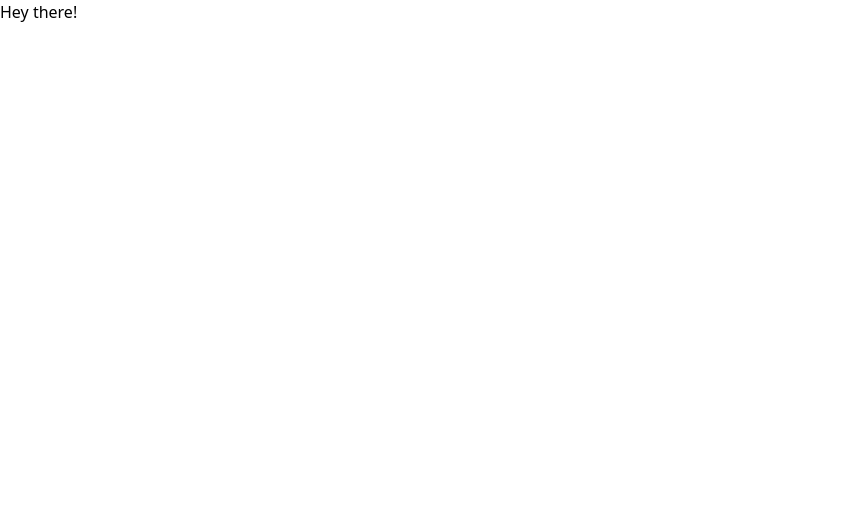
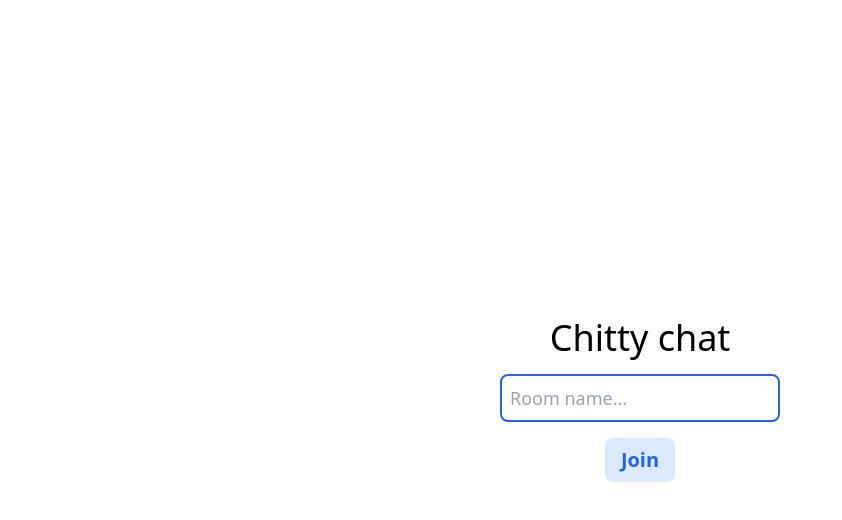
Before and after one commit to HawKyre/chittychat-client, a Next.js app: page / in a window 1280 px wide. Shown: the top 520 px of the page, without its empty margins (0-842 px from the left). Built offline with nearby package versions, Linux system fonts and the light colour scheme; no server answers.

Commit message:
Start chat implementation

```diff
--- a/package.json
+++ b/package.json
@@ -18,6 +18,7 @@
     "next": "11.1.2",
     "react": "17.0.2",
     "react-dom": "17.0.2",
+    "socket.io-client": "^4.3.2",
     "ts-node": "^10.3.0"
   },
   "devDependencies": {
--- /dev/null
+++ b/src/components/home/Home.tsx
@@ -0,0 +1,36 @@
+import { useState } from 'react';
+
+interface HomeProps {
+	joinRoom: (roomName: string) => void;
+}
+
+const Home: React.FC<HomeProps> = ({ joinRoom }) => {
+	const [roomInput, setRoomInput] = useState('');
+	return (
+		<div className="h-screen flex flex-col gap-y-4 items-center justify-center">
+			<h1 className="text-4xl">Chitty chat</h1>
+			<input
+				className="p-2 border-blue-600 border-2 text-lg rounded-lg"
+				type="text"
+				placeholder="Room name..."
+				value={roomInput}
+				onChange={(e) => {
+					setRoomInput(e.target.value);
+				}}
+			/>
+			<button
+				className="px-4 py-2 bg-blue-100 text-blue-600 hover:text-white hover:bg-blue-600 transition font-bold text-xl rounded-lg"
+				disabled={roomInput === ''}
+				onClick={() => {
+					console.log(roomInput);
+
+					if (roomInput !== '') joinRoom(roomInput);
+				}}
+			>
+				Join
+			</button>
+		</div>
+	);
+};
+
+export default Home;
--- /dev/null
+++ b/src/components/rooms/RoomChat.tsx
@@ -0,0 +1,49 @@
+import { useState } from 'react';
+import { ChatMessage } from 'types/socket';
+
+interface RoomChatProps {
+	sendMessage: (message: string) => void;
+	messages: ChatMessage[];
+	roomName: string;
+}
+
+const RoomChat: React.FC<RoomChatProps> = ({
+	messages,
+	sendMessage,
+	roomName,
+}) => {
+	const [message, setMessage] = useState('');
+	return (
+		<div className="flex flex-col items-center h-screen w-full py-4 px-8 gap-y-4">
+			<h2 className="text-4xl">{roomName}</h2>
+			<div className="flex-grow flex flex-col items-end border rounded p-4 border-black w-full">
+				{messages.map((m) => {
+					return <p key={m.date.getTime()}>{m.message}</p>;
+				})}
+			</div>
+			<input
+				type="text"
+				onClick={(e) => {
+					sendMessage(e.currentTarget.value);
+					setMessage('');
+				}}
+				placeholder="Message..."
+				className="w-full border border-black p-2 text-lg rounded"
+				onChange={(e) => {
+					setMessage(e.target.value);
+				}}
+				value={message}
+				onKeyPress={(e) => {
+					console.log(e.key);
+
+					if (e.key === 'Enter') {
+						sendMessage(message);
+						setMessage('');
+					}
+				}}
+			/>
+		</div>
+	);
+};
+
+export default RoomChat;
--- /dev/null
+++ b/src/components/rooms/RoomNavigator.tsx
@@ -0,0 +1,29 @@
+import { RoomGroup } from 'types/socket';
+
+interface RoomNavigatorProps {
+	rooms: RoomGroup;
+	selectRoom: (r: string) => void;
+}
+
+const RoomNavigator: React.FC<RoomNavigatorProps> = ({ rooms, selectRoom }) => {
+	return (
+		<div className="flex-shrink-0 w-48 px-8 py-4 bg-blue-200">
+			<h2 className="text-2xl font-bold mb-8">Rooms</h2>
+			<div className="flex flex-col gap-y-2">
+				{Array.from(rooms.entries()).map(([name]) => {
+					return (
+						<p
+							className="cursor-pointer"
+							key={name}
+							onClick={() => selectRoom(name)}
+						>
+							{name}
+						</p>
+					);
+				})}
+			</div>
+		</div>
+	);
+};
+
+export default RoomNavigator;
--- /dev/null
+++ b/src/components/rooms/Rooms.tsx
@@ -0,0 +1,35 @@
+import useSocket from 'hooks/useSocket';
+import React, { useState } from 'react';
+import { Room, RoomGroup } from 'types/socket';
+import RoomChat from './RoomChat';
+import RoomNavigator from './RoomNavigator';
+
+interface RoomsProps {
+	rooms: RoomGroup;
+	sendMessage: (room: string, message: string) => void;
+	activeRoom: string;
+	setActiveRoom: (value: React.SetStateAction<string>) => void;
+}
+
+const Rooms: React.FC<RoomsProps> = ({
+	rooms,
+	sendMessage,
+	activeRoom,
+	setActiveRoom,
+}) => {
+	return (
+		<div className="flex flex-row h-screen">
+			<RoomNavigator
+				rooms={rooms}
+				selectRoom={(r: string) => setActiveRoom(r)}
+			/>
+			<RoomChat
+				messages={rooms.get(activeRoom)?.messages ?? []}
+				sendMessage={(message: string) => sendMessage(activeRoom, message)}
+				roomName={activeRoom}
+			/>
+		</div>
+	);
+};
+
+export default Rooms;
--- /dev/null
+++ b/src/hooks/useSocket.ts
@@ -0,0 +1,85 @@
+import { useState } from 'react';
+import { io } from 'socket.io-client';
+import { Room, RoomGroup } from 'types/socket';
+
+const useSocket = () => {
+	const [rooms, setRooms] = useState<RoomGroup>(new Map());
+	const [activeRoom, setActiveRoom] = useState('');
+	const [insideRoom, setInsideRoom] = useState(false);
+	const socket = io('http://localhost:3001');
+	const [user, setUser] = useState(`hawk${Math.random()}`);
+
+	socket.on('message', (data) => {
+		console.log(data);
+		console.log('received msg');
+
+		addMessageToRoom(data.room, data.message);
+	});
+
+	function joinRoom(room: string): void {
+		console.log('joining room: ', room);
+
+		socket.emit('join-request', {
+			user,
+			room,
+		});
+
+		setRooms((rooms) => {
+			const newRoom: Room = {
+				name: room,
+				messages: [
+					{
+						date: new Date(Date.now()),
+						message: 'Welcome to chat!',
+						sender: user,
+					},
+				],
+			};
+			rooms.set(room, newRoom);
+			return new Map(rooms);
+		});
+
+		setActiveRoom(room);
+		setInsideRoom(true);
+	}
+
+	function sendMessage(room: string, message: string) {
+		socket.emit('message', {
+			user,
+			room,
+			message,
+		});
+		addMessageToRoom(room, message);
+	}
+
+	function addMessageToRoom(room: string, message: string) {
+		console.log('added msg');
+
+		setRooms((rooms) => {
+			const roomObj = rooms.get(room);
+			if (!roomObj) return rooms;
+
+			roomObj.messages.push({
+				date: new Date(Date.now()),
+				message,
+				sender: user,
+			});
+
+			rooms.set(room, roomObj);
+			console.log(rooms);
+
+			return new Map(rooms);
+		});
+	}
+
+	return {
+		joinRoom,
+		rooms,
+		insideRoom,
+		sendMessage,
+		activeRoom,
+		setActiveRoom,
+	};
+};
+
+export default useSocket;
--- a/src/pages/index.tsx
+++ b/src/pages/index.tsx
@@ -1,13 +1,25 @@
 import type { NextPage } from 'next';
-import Head from 'next/head';
-import Image from 'next/image';
+import React from 'react';
+import Home from '@components/home/Home';
+import Rooms from '@components/rooms/Rooms';
+import useSocket from 'hooks/useSocket';
 
-const Home: NextPage = () => {
+const Root: NextPage = () => {
+	const socket = useSocket();
+
 	return (
-		<div>
-			<h1>Hey there!</h1>
+		<div className="">
+			{!socket.insideRoom && <Home joinRoom={socket.joinRoom} />}
+			{socket.insideRoom && (
+				<Rooms
+					rooms={socket.rooms}
+					sendMessage={socket.sendMessage}
+					activeRoom={socket.activeRoom}
+					setActiveRoom={socket.setActiveRoom}
+				/>
+			)}
 		</div>
 	);
 };
 
-export default Home;
+export default Root;
```
Also changed, not shown: src/types/socket.d.ts (added, +17 -0 lines), 1 other file (tests, documents, lock files or other folders).
